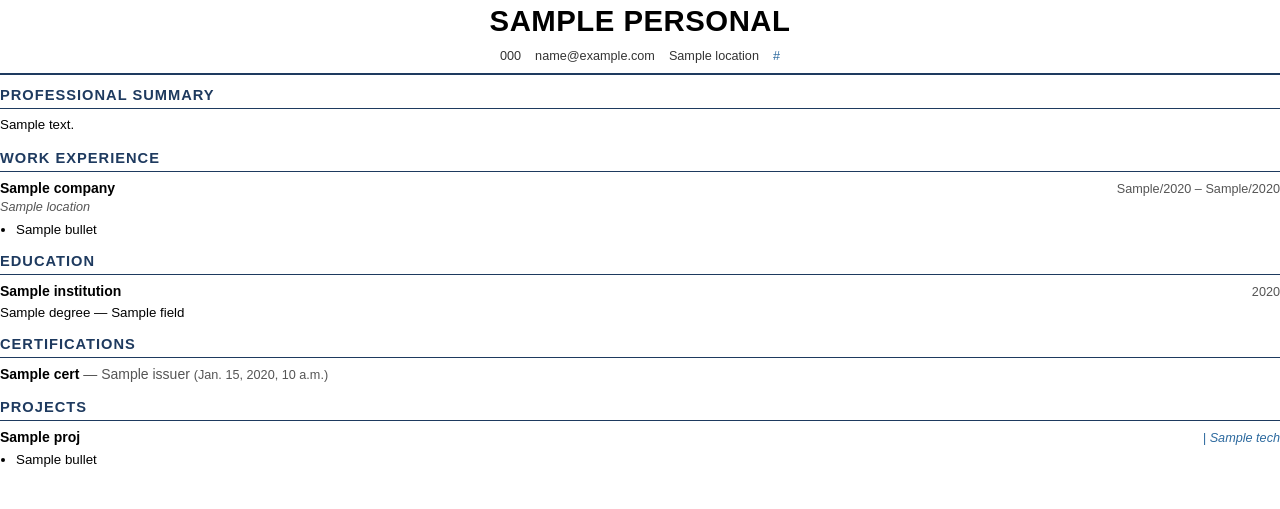
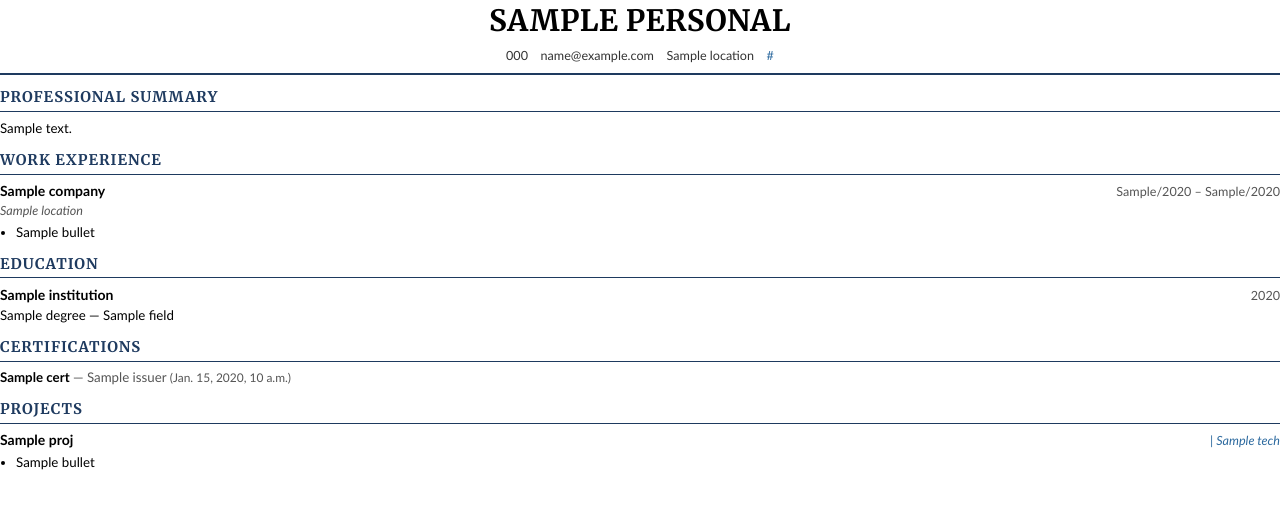
Before and after one commit to somrikbanerjee/Projects, a Django app: template resume_builder/builder/templates/builder/resume_pdf.html in a window 1280 px wide. Shown: the top 509 px of the page. Run offline with Django 5.2, Linux system fonts and the light colour scheme; the template is opened without the code that fills it: most values are stand-ins (such as "Sample title", 1, 10 or a date in 2020).

Commit message:
Autoscaling, new fonts

```diff
--- a/resume_builder/builder/templates/builder/resume_pdf.html
+++ b/resume_builder/builder/templates/builder/resume_pdf.html
@@ -3,57 +3,70 @@
 <head>
   <meta charset="UTF-8" />
   <style>
+    /* Google Fonts — fetched by WeasyPrint at render time */
+    @import url('https://fonts.googleapis.com/css2?family=Merriweather:wght@700&family=Lato:wght@400;600;700&display=swap');
+
     @page {
       size: letter;
       margin: 0.75in;
     }
     * { box-sizing: border-box; margin: 0; padding: 0; }
+
+    /*
+      base_font_size is set by the view via binary search so everything
+      fits on one page. All sizes below use em so they scale in proportion.
+      Default 10.5pt; falls to 7pt minimum.
+    */
     body {
-      font-family: Arial, Helvetica, sans-serif;
-      font-size: 10.5pt;
+      font-family: 'Calibri', 'Lato', 'Liberation Sans', Arial, sans-serif;
+      font-size: {{ base_font_size|default:"10.5" }}pt;
       color: #000;
       line-height: 1.45;
     }
 
+    /* ---- Header ---- */
     .resume-header {
       text-align: center;
-      margin-bottom: 10px;
+      margin-bottom: 0.85em;
       border-bottom: 2px solid #1e3a5f;
-      padding-bottom: 8px;
+      padding-bottom: 0.57em;
     }
     .resume-name {
-      font-size: 22pt;
+      font-family: 'Merriweather', Georgia, 'Times New Roman', serif;
+      font-size: 2.1em;
       font-weight: 700;
       letter-spacing: 0.5px;
       text-transform: uppercase;
     }
     .resume-contact {
-      margin-top: 4px;
-      font-size: 9.5pt;
+      margin-top: 0.35em;
+      font-size: 0.9em;
       color: #333;
       display: flex;
       flex-wrap: wrap;
       justify-content: center;
-      gap: 3px 14px;
+      gap: 0.21em 1.0em;
     }
     .resume-contact a { color: #2d6a9f; text-decoration: none; }
 
-    .resume-section { margin-bottom: 12px; }
+    /* ---- Sections ---- */
+    .resume-section { margin-bottom: 0.85em; }
     .section-title {
-      font-size: 11pt;
+      font-family: 'Merriweather', Georgia, 'Times New Roman', serif;
+      font-size: 1.05em;
       font-weight: 700;
       text-transform: uppercase;
       letter-spacing: 1px;
       color: #1e3a5f;
       border-bottom: 1.5px solid #1e3a5f;
-      padding-bottom: 2px;
-      margin-bottom: 6px;
+      padding-bottom: 0.15em;
+      margin-bottom: 0.43em;
     }
 
-    .summary-text { font-size: 10pt; line-height: 1.55; }
+    .summary-text { font-size: 0.95em; line-height: 1.55; }
 
     .exp-entry, .edu-entry, .cert-entry, .proj-entry {
-      margin-bottom: 9px;
+      margin-bottom: 0.64em;
       page-break-inside: avoid;
     }
     .exp-header, .edu-header, .proj-header {
@@ -61,16 +74,17 @@
       justify-content: space-between;
       align-items: baseline;
     }
-    .company-name, .institution-name, .proj-name { font-weight: 700; font-size: 10.5pt; }
-    .date-range { font-size: 9.5pt; color: #555; white-space: nowrap; }
-    .exp-location { font-size: 9.5pt; color: #555; font-style: italic; margin-bottom: 2px; }
-    .edu-degree { font-size: 10pt; margin-top: 1px; }
-    .cert-name { font-weight: 600; }
-    .cert-issuer, .cert-date { color: #555; }
-    .cert-date { font-size: 9.5pt; }
-    .proj-tech { font-size: 9.5pt; color: #2d6a9f; font-style: italic; }
-    .bullet-list { margin: 3px 0 0 16px; padding: 0; }
-    .bullet-list li { font-size: 10pt; margin-bottom: 2px; line-height: 1.45; }
+    .company-name, .institution-name, .proj-name { font-weight: 700; font-size: 1em; }
+    .date-range  { font-size: 0.9em; color: #555; white-space: nowrap; }
+    .exp-location { font-size: 0.9em; color: #555; font-style: italic; margin-bottom: 0.15em; }
+    .edu-degree  { font-size: 0.95em; margin-top: 0.1em; }
+    .cert-entry  { font-size: 0.95em; }
+    .cert-name   { font-weight: 600; }
+    .cert-issuer { color: #555; }
+    .cert-date   { color: #555; font-size: 0.9em; }
+    .proj-tech   { font-size: 0.9em; color: #2d6a9f; font-style: italic; }
+    .bullet-list { margin: 0.2em 0 0 1.15em; padding: 0; }
+    .bullet-list li { font-size: 0.95em; margin-bottom: 0.15em; line-height: 1.45; }
   </style>
 </head>
 <body>
```
Also changed, not shown: resume_builder/builder/templates/builder/index.html (+47 -4 lines), resume_builder/builder/views.py (+25 -2 lines), .claude/settings.json, resume_builder/CHANGELOG.md.
